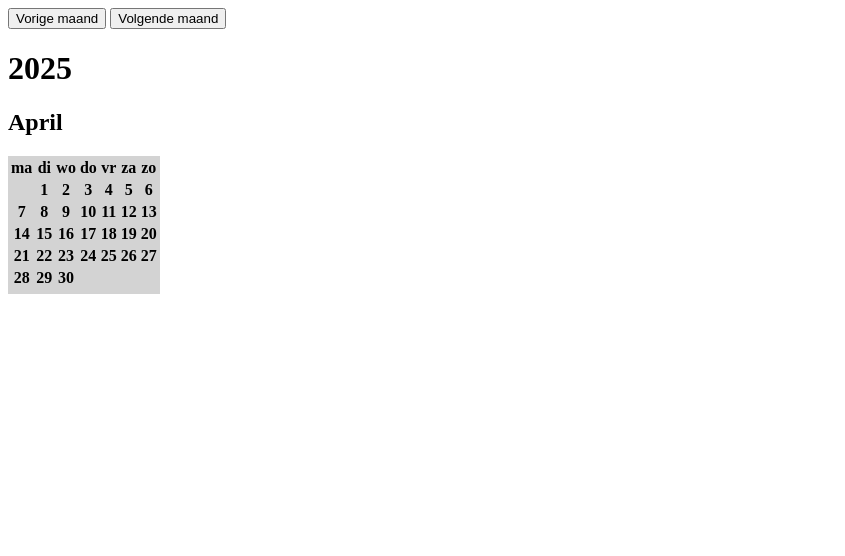
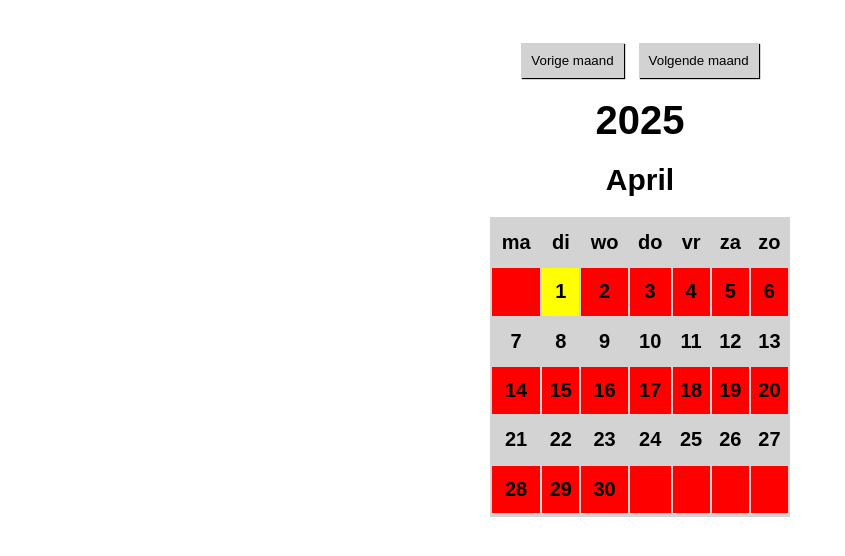
Before and after one commit to SuperTNT17/m7-bo, a plain HTML site: page kalender/index.html in a window 1280 px wide. Shown: the whole page, without its empty margins (0-845 px from the left). Drawn offline with Linux system fonts and the light colour scheme.

```diff
--- a/kalender/index.html
+++ b/kalender/index.html
@@ -1,17 +1,23 @@
 <!DOCTYPE html>
 <html lang="en">
+
 <head>
     <meta charset="UTF-8">
     <meta name="viewport" content="width=device-width, initial-scale=1.0">
     <title>Kalender</title>
     <script src="main.js" defer></script>
+    <link rel="stylesheet" href="style.css">
 </head>
+
 <body>
-    <button id="previousMonthBtn">Vorige maand</button>
-    <button id="nextMonthBtn">Volgende maand</button>
+    <main>
+        <div id="buttons">
+            <button id="previousMonthBtn" class="monthButton">Vorige maand</button>
+            <button id="nextMonthBtn" class="monthButton">Volgende maand</button>
+        </div>
         <h1 id="jaarTitle"></h1>
         <h2 id="maandTitle"></h2>
-    <table style="background-color: lightgray;">
+        <table id="kalender">
             <tr id="weekdagen">
                 <th>ma</th>
                 <th>di</th>
@@ -76,5 +82,7 @@
                 <th>0</th>
             </tr>
         </table>
+    </main>
 </body>
+
 </html>
--- a/kalender/main.js
+++ b/kalender/main.js
@@ -44,6 +44,7 @@ function updateCalendar(year, month) {
     for (let row = 0; row < nummers.length; row++) {
         for (let day = 0; day < 7; day++) {
             nummers[row].children[day].innerHTML = '';
+            nummers[row].children[day].classList.remove("js--currentDay");
         }
     }
 
@@ -60,8 +61,11 @@ function updateCalendar(year, month) {
         // Zorg ervoor dat we geen 'undefined' krijgen door te controleren of we de juiste cellen gebruiken
         if (nummers[row] && nummers[row].children[day]) {
             nummers[row].children[day].innerHTML = i + 1;
+            // Dag van vandaag highlighten
+            if (i + 1 == time.getDate() && month == time.getMonth()) {
+                nummers[row].children[day].classList.add("js--currentDay");
+            }
         }
-
         day++;
     }
 }
--- /dev/null
+++ b/kalender/style.css
@@ -0,0 +1,62 @@
+*,
+::before,
+::after{
+    box-sizing: border-box;
+    margin: 0;
+    padding: 0;
+}
+
+html{
+    font-size: 62.5%;
+}
+
+body{
+    font-size: 2rem;
+    font-family: sans-serif;
+    height: 70vh;
+    display: flex;
+    justify-content: center;
+    align-items: center;
+}
+
+main{
+    display: flex;
+    flex-direction: column;
+    justify-content: center;
+    align-items: center;
+    gap: 2rem;
+}
+
+#buttons{
+    display: flex;
+    gap: 1.5rem;
+}
+
+.monthButton{
+    border: 0;
+    background-color: rgb(210, 210, 210);
+    padding: 1rem;
+    box-shadow: 0.1rem 0.1rem 0.1rem;
+}
+
+.monthButton:hover{
+    background-color: rgb(190, 190, 190);
+}
+
+.monthButton:active{
+    background-color: rgb(150, 150, 150);
+}
+
+#kalender{
+    background-color: lightgray;
+    width: 30rem;
+    height: 30rem;
+}
+
+.nummers:nth-child(even){
+    background-color: red;
+}
+
+.js--currentDay{
+    background-color: yellow;
+}
--- a/socialmedia/style.css
+++ b/socialmedia/style.css
@@ -14,3 +14,7 @@ body {
     font-size: 2rem;
     font-family: sans-serif;
 }
+
+li{
+    list-style-type: none;
+}
```
Also changed, not shown: socialmedia/index.html (+7 -0 lines), socialmedia/main.js (+26 -0 lines), socialmedia/posts.json (added, +17 -0 lines), 1 other file. Lines whose indentation alone changed are shown as unchanged.
